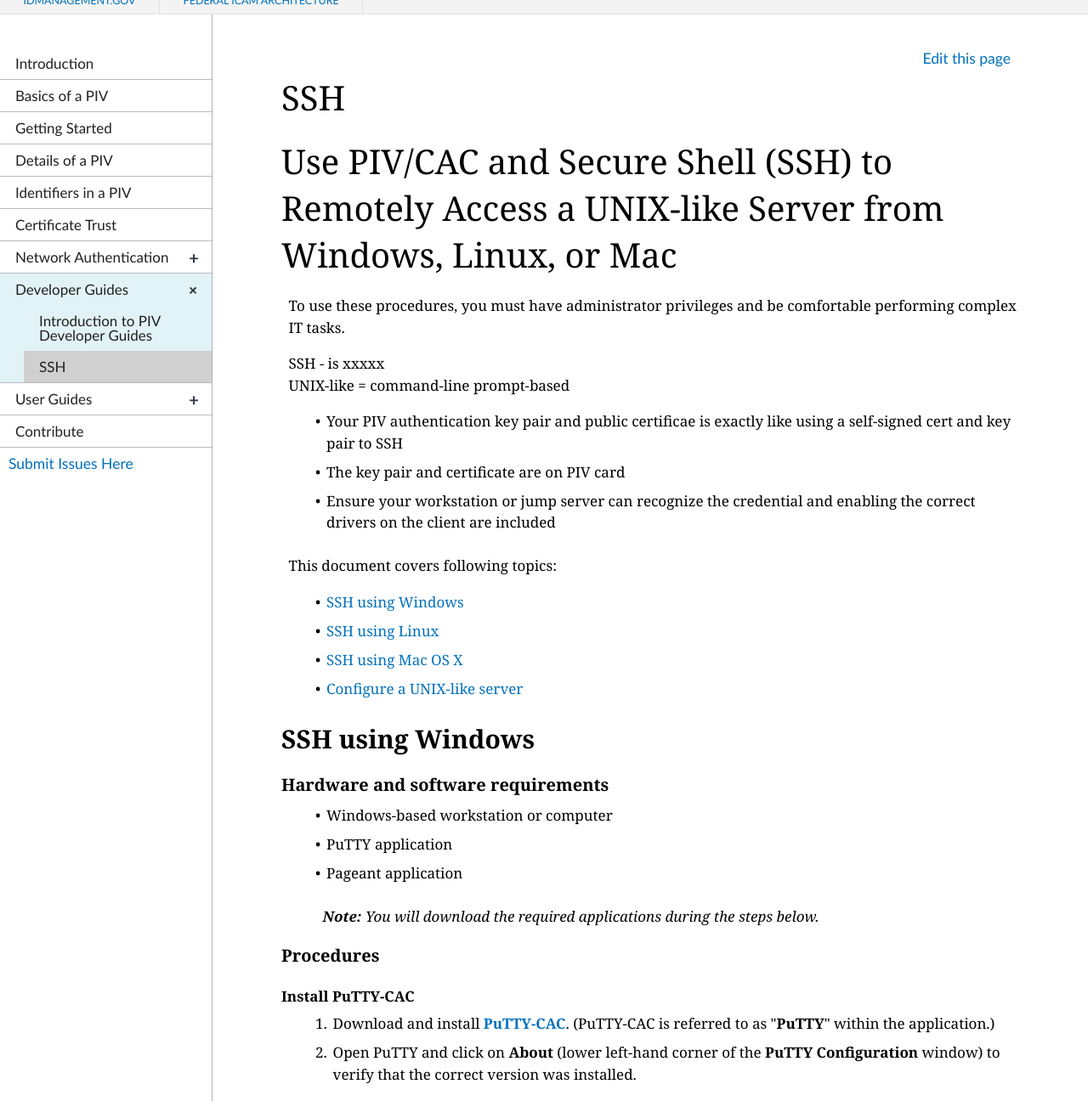
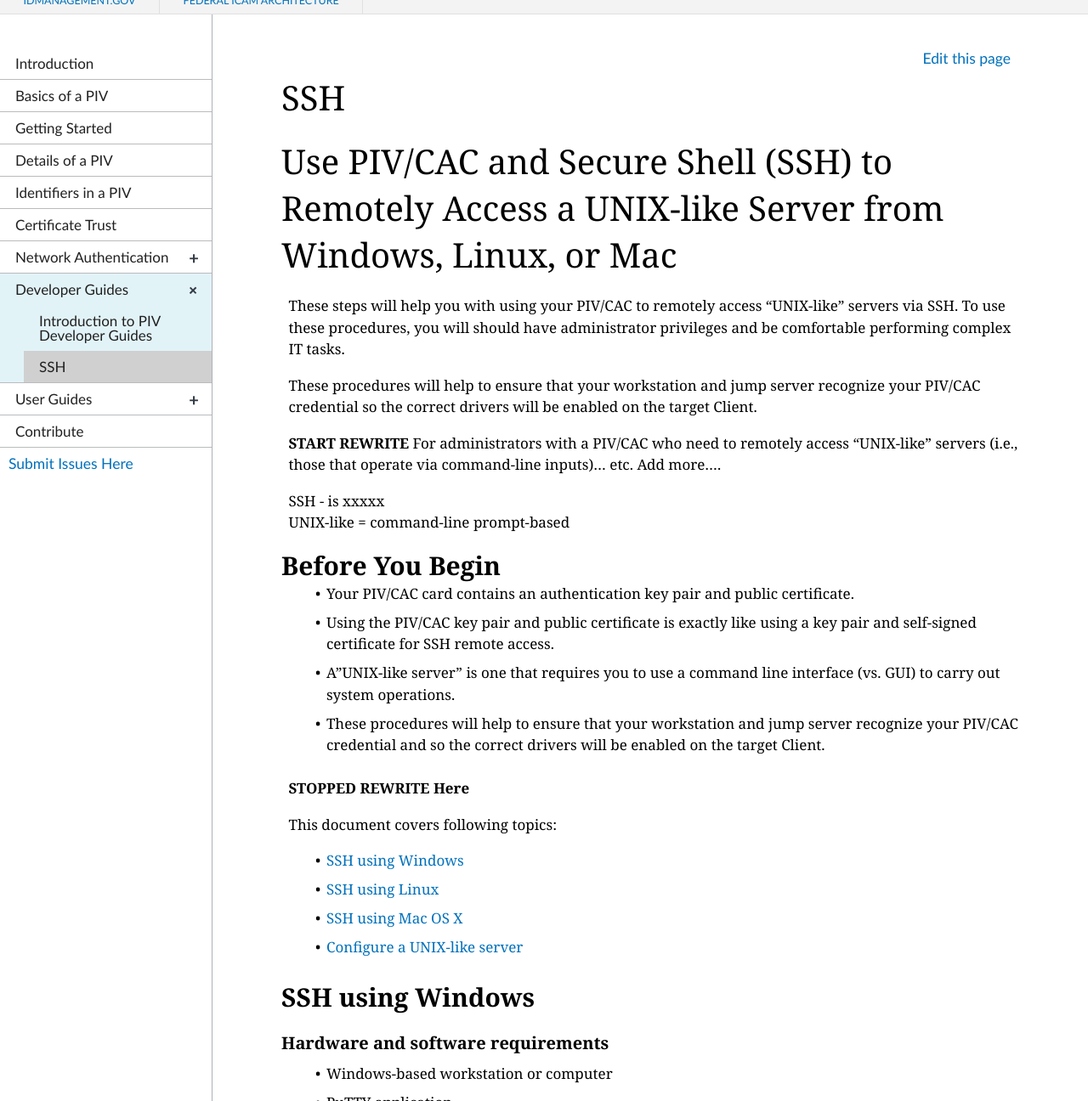
Before and after one commit to GSA/piv-guides, a Jekyll site: the page built from _devconfig/ssh.md, in a window 1280 px wide and 1400 px high, cut to the strip 104-1400 px from the top of the window. Shown: the whole strip at 85% size. Built offline with Jekyll 4.4.1, drawn with Linux system fonts in a browser that asks for light colours; nearby versions of some CDN libraries.

Commit message:
Update ssh.md

```diff
--- a/_devconfig/ssh.md
+++ b/_devconfig/ssh.md
@@ -7,14 +7,25 @@ collection: devconfig
 
 # Use PIV/CAC and Secure Shell (SSH) to Remotely Access a UNIX-like Server from Windows, Linux, or Mac
 
-To use these procedures, you must have administrator privileges and be comfortable performing complex IT tasks.
+These steps will help you with using your PIV/CAC to remotely access "UNIX-like" servers via SSH.  To use these procedures, you will should have administrator privileges and be comfortable performing complex IT tasks.
+
+These procedures will help to ensure that your workstation and jump server recognize your PIV/CAC credential so the correct drivers will be enabled on the target Client.
+
+**START REWRITE**
+For administrators with a PIV/CAC who need to remotely access "UNIX-like" servers (i.e., those that operate via command-line inputs)... etc.   Add more....
 
 SSH - is xxxxx
 UNIX-like = command-line prompt-based
 
-  * Your PIV authentication key pair and public certificae is exactly like using a self-signed cert and key pair to SSH
-  * The key pair and certificate are on PIV card
-  * Ensure your workstation or jump server can recognize the credential and enabling the correct drivers on the client are included
+## Before You Begin
+
+  * Your PIV/CAC card contains an authentication key pair and public certificate.
+  * Using the PIV/CAC key pair and public certificate is exactly like using a key pair and self-signed certificate for SSH remote access.
+  * A"UNIX-like server" is one that requires you to use a command line interface (vs. GUI) to carry out system operations.
+  * These procedures will help to ensure that your workstation and jump server recognize your PIV/CAC credential and so the correct drivers will be enabled on the target Client.
+
+
+**STOPPED REWRITE Here**
 
 This document covers following topics:
   * [SSH using Windows](#ssh-using-windows)
```
